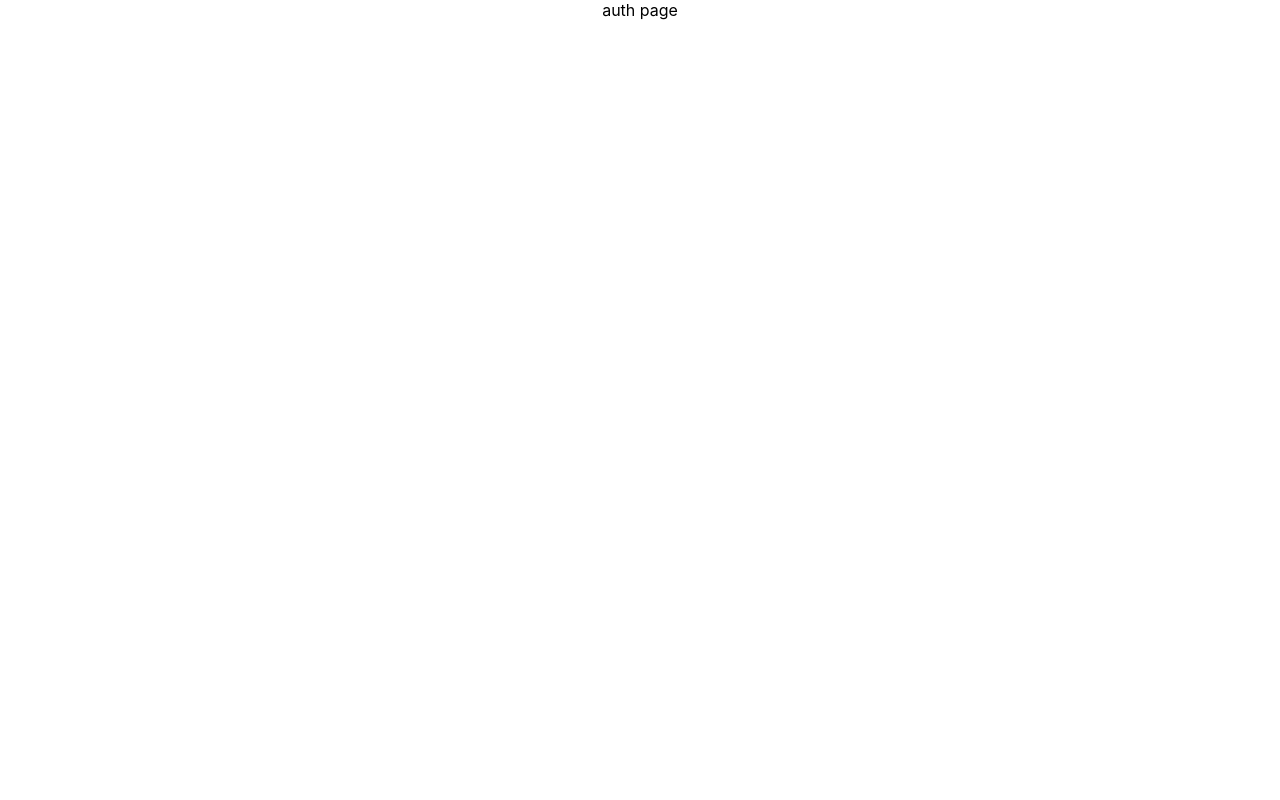
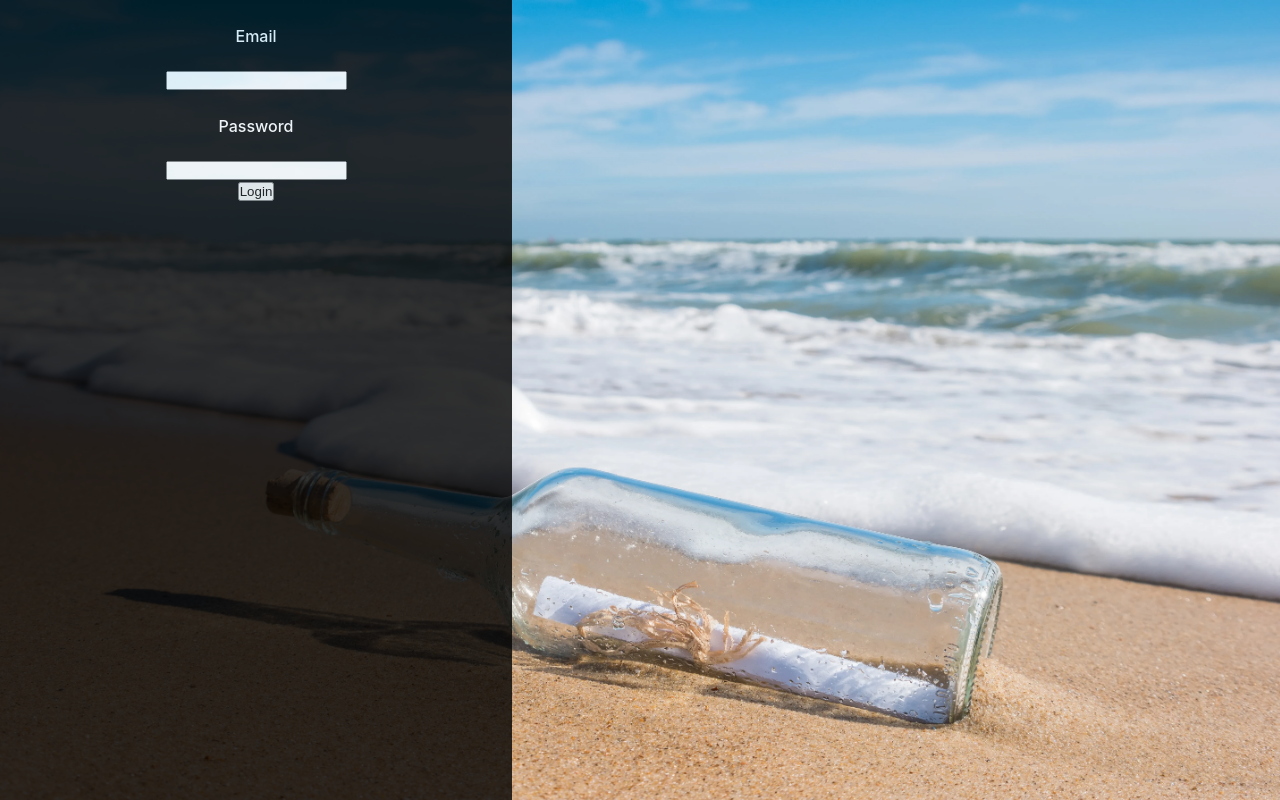
Before and after one commit to DannyHayek/time-capsule-client, a React (Create React App) app: page /authPage in a window 1280 px wide. Built offline with nearby package versions, Linux system fonts and the light colour scheme.

Commit message:
Created basic structure for authentication page

```diff
--- /dev/null
+++ b/src/components/auth/Background.jsx
@@ -0,0 +1,27 @@
+import React from 'react'
+
+const BackgroundImage = () => {
+  return (
+    <div className='auth-image flex'>
+      <aside className='auth-form-background'>
+
+        <section>
+          <form className='flex column flex-center'>
+            <label className='auth-label'>Email</label>
+            <input></input>
+            <label className='auth-label'>Password</label>
+            <input></input>
+          </form>
+        </section>
+
+        <section>
+          <button>
+            Login
+          </button>
+        </section>
+      </aside>
+    </div>
+  )
+}
+
+export default BackgroundImage;
--- a/src/pages/AuthPage/AuthPage.css
+++ b/src/pages/AuthPage/AuthPage.css
@@ -0,0 +1,23 @@
+.auth-image {
+    background-image: url("../../assets/Background/message-in-a-bottle-o.webp");
+    background-size: cover;
+    background-repeat: no-repeat;
+    background-position: center bottom;
+    height: 100dvh;
+    width: auto;
+    transform: rotateX('180');
+}
+
+.auth-form-background {
+    background-color: black;
+    opacity: 80%;
+    height: 100%;
+    min-width: 40dvw;
+}
+
+.auth-label {
+    color: white;
+    font-weight: 500;
+    text-align: left;
+    padding: 5%;
+}
--- a/src/pages/AuthPage/AuthPage.jsx
+++ b/src/pages/AuthPage/AuthPage.jsx
@@ -1,8 +1,11 @@
-import React from 'react'
+import React from 'react';
+import './AuthPage.css';
+import '../global.css';
+import BackgroundImage from '../../components/auth/Background';
 
 const AuthPage = () => {
   return (
-    <div>auth page</div>
+    <BackgroundImage />
   )
 }
 
```
Also changed, not shown: src/assets/Background/message-in-a-bottle-o.webp, 1 other file (tests, documents, lock files or other folders).
